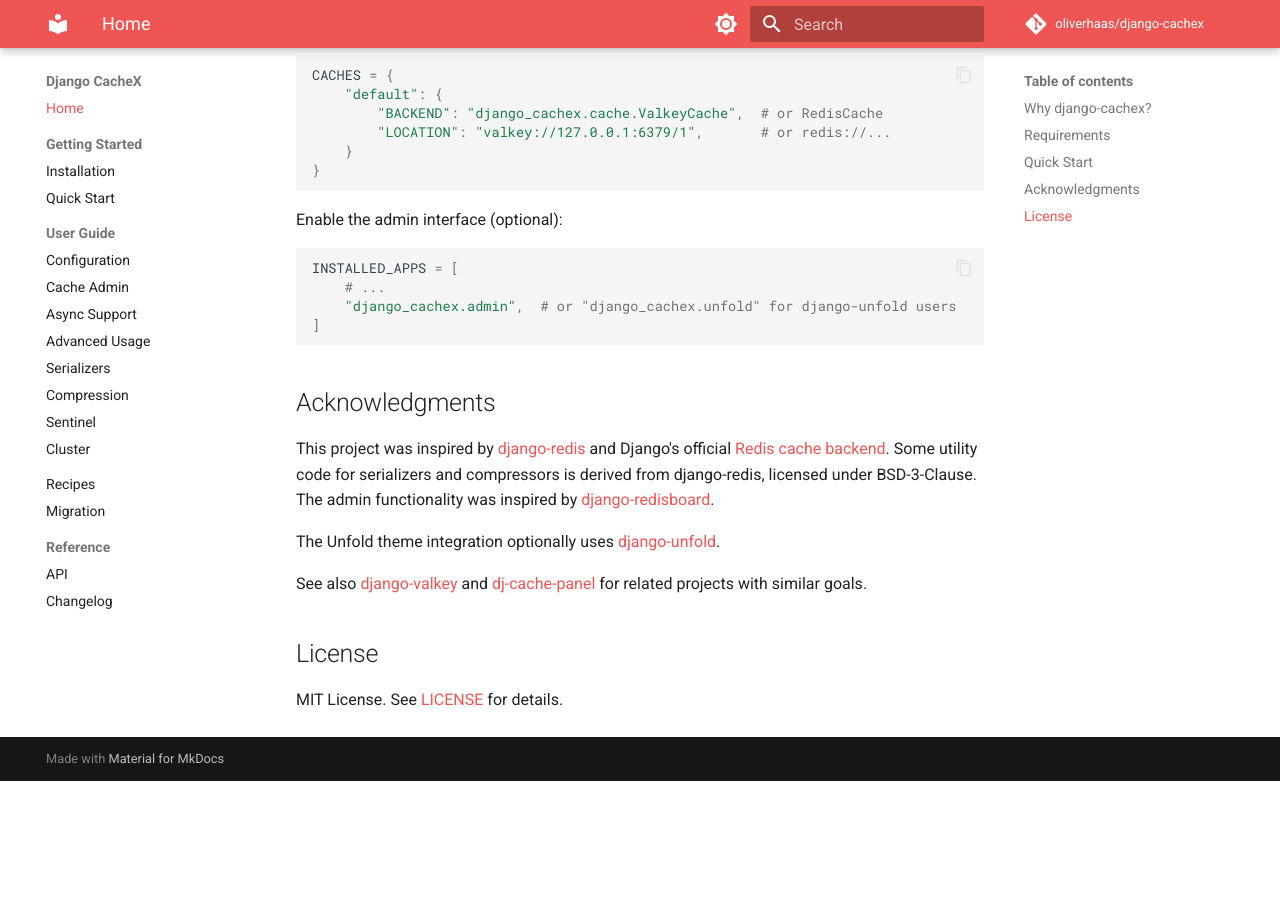
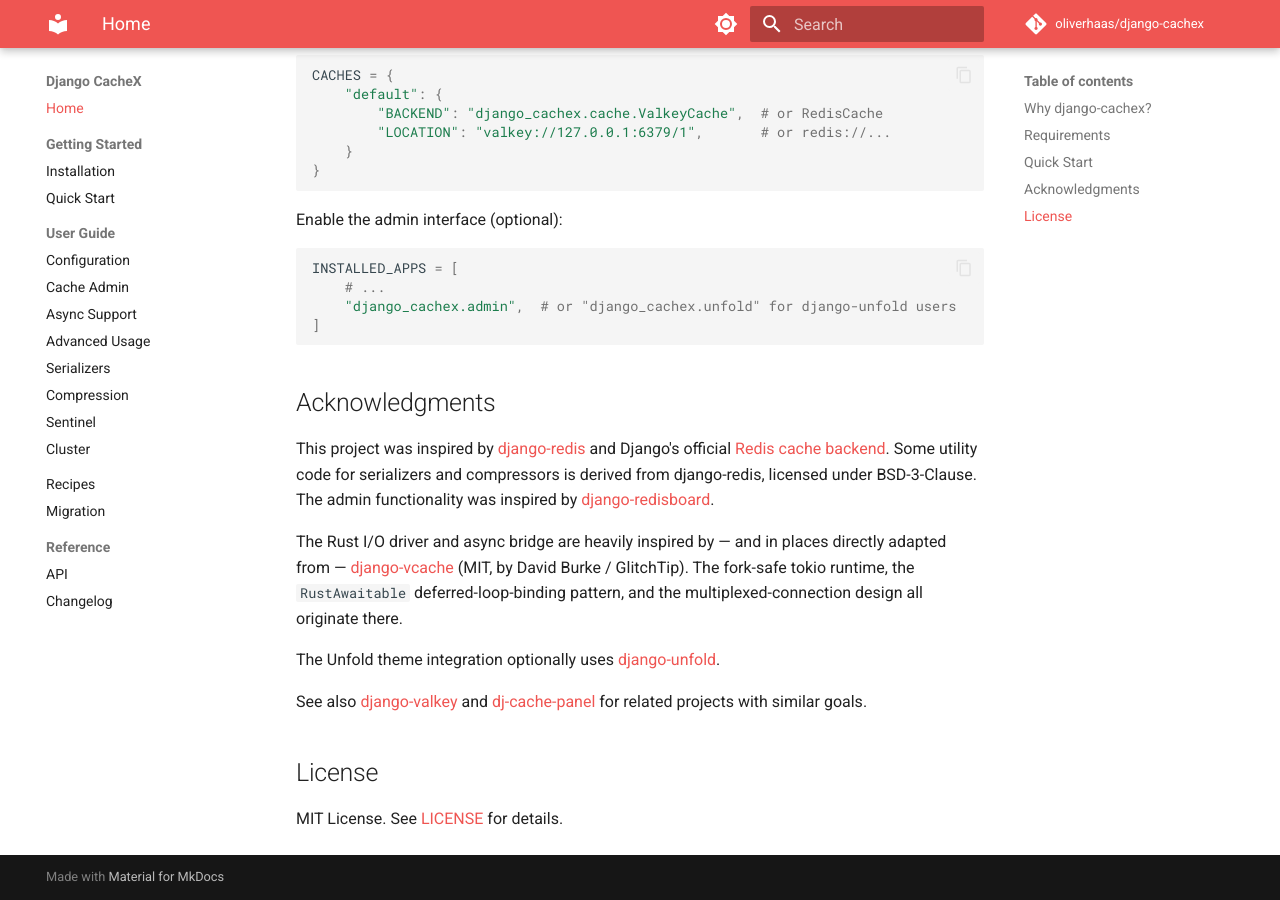
Before and after one commit to oliverhaas/django-cachex, an MkDocs documentation site: the page built from docs/index.md, in a window 1280 px wide and 900 px high, scrolled down 1068 px. Built offline with MkDocs 1.6.1 and Material for MkDocs 9.7.7, drawn with Linux system fonts in a browser that asks for light colours; comment, search, counter and statistics services are not loaded; the version menu is left out; before the commit the page ends 1849 px from its top, so only the background shows below that.

Commit message:
docs: attribute django-vcache for the rust driver in the docs index

```diff
--- a/docs/index.md
+++ b/docs/index.md
@@ -59,6 +59,8 @@
 
 This project was inspired by [django-redis](https://github.com/jazzband/django-redis) and Django's official [Redis cache backend](https://docs.djangoproject.com/en/stable/topics/cache/#redis). Some utility code for serializers and compressors is derived from django-redis, licensed under BSD-3-Clause. The admin functionality was inspired by [django-redisboard](https://github.com/ionelmc/django-redisboard).
 
+The Rust I/O driver and async bridge are heavily inspired by — and in places directly adapted from — [django-vcache](https://gitlab.com/glitchtip/django-vcache) (MIT, by David Burke / GlitchTip). The fork-safe tokio runtime, the `RustAwaitable` deferred-loop-binding pattern, and the multiplexed-connection design all originate there.
+
 The Unfold theme integration optionally uses [django-unfold](https://unfoldadmin.com/).
 
 See also [django-valkey](https://github.com/django-commons/django-valkey) and [dj-cache-panel](https://github.com/yassi/dj-cache-panel) for related projects with similar goals.
```
